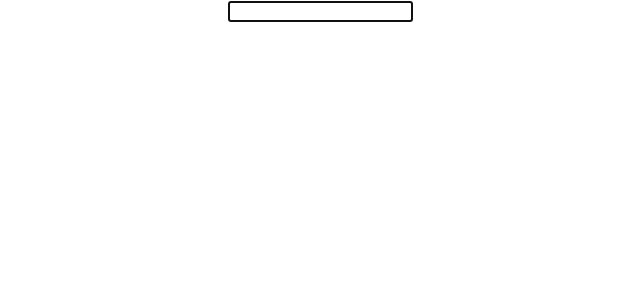
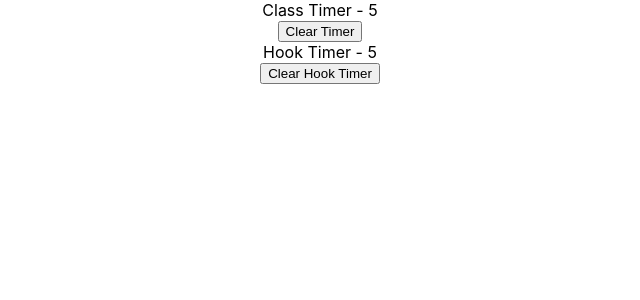
Before and after one commit to SandeepKumar377/ReactJs-Hooks-Tut, a React (Create React App) app: page / in a window 1280 px wide. Shown: the top 300 px of the page, without its empty margins (320-960 px from the left). Built offline with nearby package versions, Linux system fonts and the light colour scheme.

Commit message:
useRef_Hook_with_timer

```diff
--- a/src/App.js
+++ b/src/App.js
@@ -1,6 +1,8 @@
 import React from 'react';
 import './App.css';
-import UseRefHook from './components/UseRefHook';
+import ClassTimer from './components/ClassTimer';
+import HookTimer from './components/HookTimer';
+// import UseRefHook from './components/UseRefHook';
 // import UseMemoCounter from './components/UseMemoCounter';
 // import ParentComponent from './components/ParentComponent';
 // import DataFetchingTwo from './components/DataFetchingTwo';
@@ -50,7 +52,9 @@
   // const [count, dispatch] = useReducer(reducer, initialState)
   return (
     <div className="App">
-      <UseRefHook/>
+      <ClassTimer />
+      <HookTimer />
+      {/* <UseRefHook/> */}
       {/* <UseMemoCounter/> */}
       {/* <ParentComponent/> */}
       {/* <DataFetchingTwo/> */}
--- /dev/null
+++ b/src/components/ClassTimer.js
@@ -0,0 +1,30 @@
+import React, { Component } from 'react'
+
+class ClassTimer extends Component {
+    constructor(props) {
+        super(props)
+        this.state = {
+            timer: 0
+        }
+    }
+    componentDidMount() {
+        this.interval = setInterval(() => {
+            this.setState(prevState => ({ timer: prevState.timer + 1 }))
+        },1000)
+    }
+    componentWillUnmount(){
+        clearInterval(this.interval)
+    }
+    render() {
+        return (
+            <div>
+                Class Timer - {this.state.timer}
+                <div>
+                    <button onClick={()=>clearInterval(this.interval)}>Clear Timer</button>
+                </div>
+            </div>
+        )
+    }
+}
+
+export default ClassTimer
--- /dev/null
+++ b/src/components/HookTimer.js
@@ -0,0 +1,25 @@
+import React, { useState, useEffect, useRef } from 'react'
+
+const HookTimer = () => {
+    const [timer, setTimer] = useState(0)
+    const intervalRef = useRef()
+
+    useEffect(() => {
+        intervalRef.current = setInterval(() => {
+            setTimer(prevTimer => prevTimer + 1)
+        }, 1000)
+        return () => {
+            clearInterval(intervalRef.current)
+        }
+    }, [])
+    return (
+        <div>
+            Hook Timer - {timer}
+            <div>
+                <button onClick={() => clearInterval(intervalRef.current)} >Clear Hook Timer</button>
+            </div>
+        </div>
+    )
+}
+
+export default HookTimer
```
